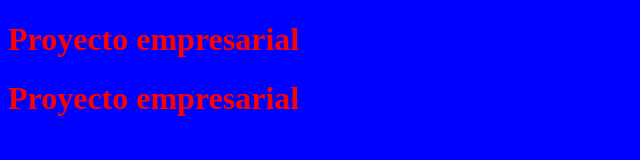
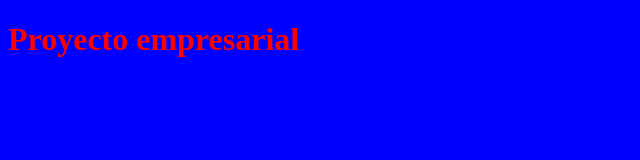
Before and after one commit to raulvsh/CursoGit, a plain HTML site: page index.html in a window 1280 px wide. Shown: the whole page, without its empty margins (0-640 px from the left). Drawn offline with Linux system fonts and the light colour scheme.

Commit message:
Inex simple

```diff
--- a/index.html
+++ b/index.html
@@ -7,7 +7,6 @@
 </head>
 <body>
 <h1>Proyecto empresarial</h1>
-<h1>Proyecto empresarial</h1>
 
 </body>
 </html>
```
